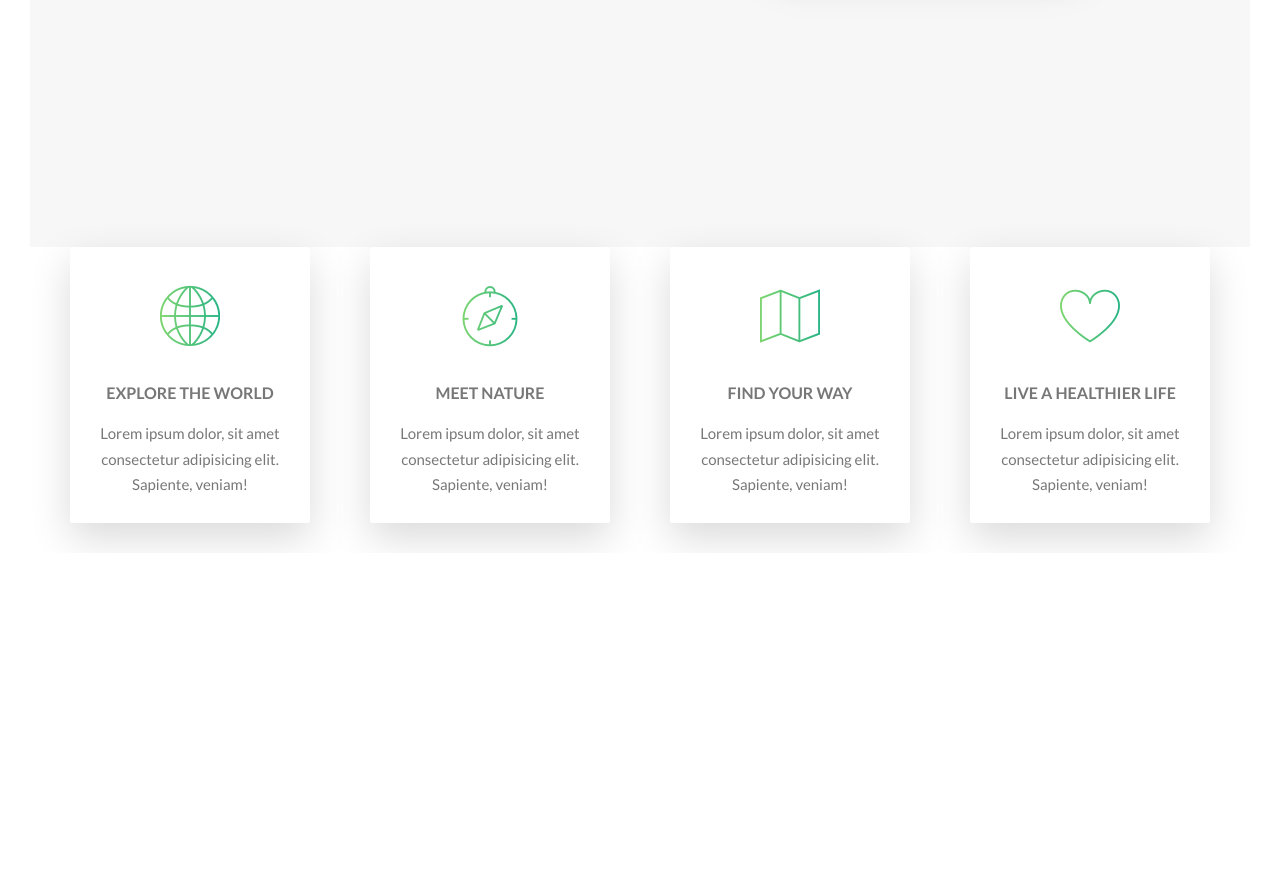
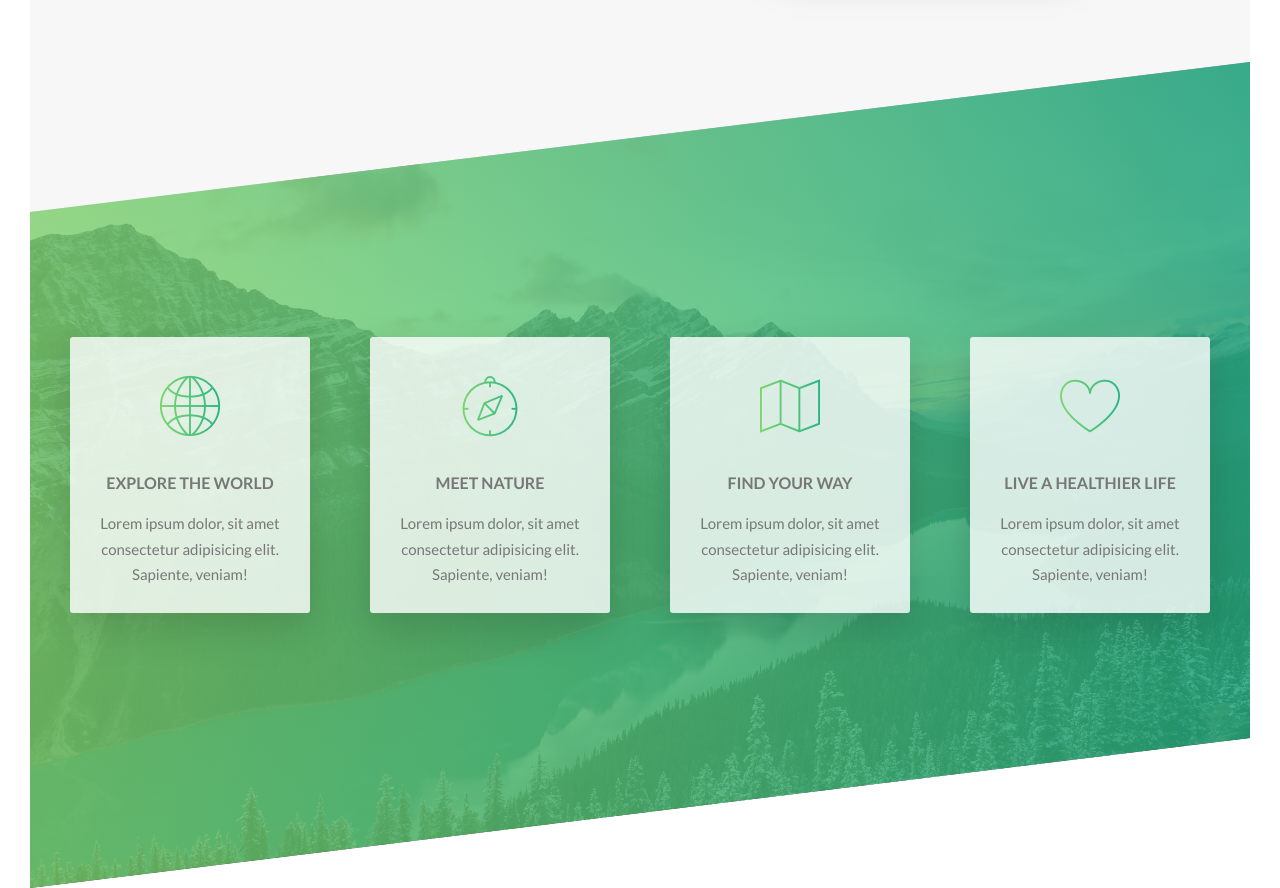
Before and after one commit to DeboraBucci/natours, a website: page index.html in a window 1280 px wide. Shown: the part 1364-2252 px from the top of the page. Before the commit the page ends 1917 px from the top, so only its background shows below. Drawn offline with nearby package versions, Linux system fonts and the light colour scheme; files that its build step writes are made by us from their sources.

Commit message:
add styles for the 'section-features' in the '_home.scss' file

```diff
--- a/sass/pages/_home.scss
+++ b/sass/pages/_home.scss
@@ -3,3 +3,20 @@
   padding: 25rem 0;
   margin-top: -20vh;
 }
+
+.section-features {
+  padding: 20rem 0;
+  background-image: linear-gradient(
+      to right,
+      rgba($color-primary-light, 0.8),
+      rgba($color-primary-dark, 0.8)
+    ),
+    url("../img/nat-4.jpg");
+  background-size: cover;
+  transform: skewY(-7deg);
+  margin-top: -11rem;
+
+  & > * {
+    transform: skewY(7deg);
+  }
+}
```
